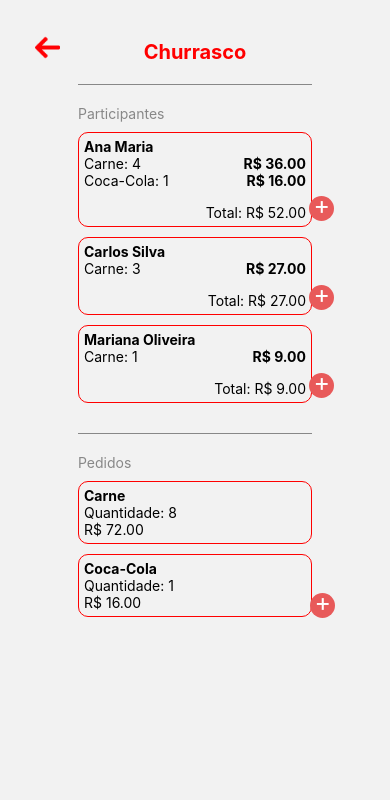
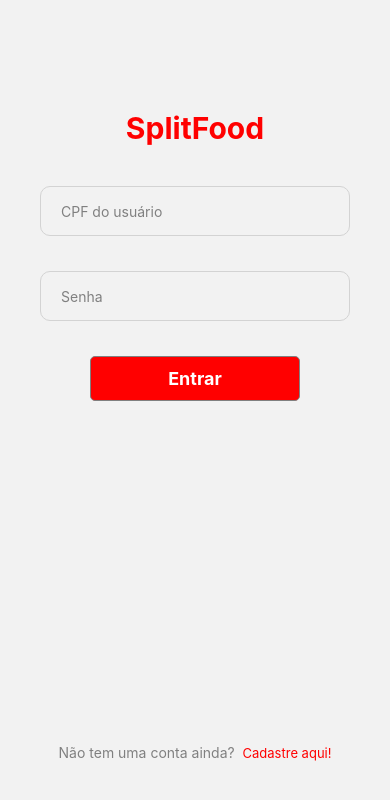
Before and after one commit to vitor-a14/splitfood-front, a React Native app: screen / in a window 390 px wide. Shown: the top 800 px of the page. Built offline with nearby package versions, Linux system fonts and the light colour scheme.

Commit message:
group view popup tweaks

```diff
--- a/App.js
+++ b/App.js
@@ -18,7 +18,7 @@ const Stack = createStackNavigator();
 export default function App() {
   return (
     <NavigationContainer>
-      <Stack.Navigator initialRouteName='GroupView'>
+      <Stack.Navigator initialRouteName='Opening'>
         <Stack.Screen name="Home" component={Home} options={{headerShown: false}}/>
         <Stack.Screen name="Opening" component={Opening} options={{headerShown: false}}/>
         <Stack.Screen name="Login" component={Login} options={{headerShown: false}} />
--- a/src/auth/Login.js
+++ b/src/auth/Login.js
@@ -102,6 +102,7 @@ export default function Login() {
                 <TextInput
                     style={styles.input}
                     placeholder='CPF do usuário'
+                    placeholderTextColor="gray"
                     value={formData.cpf}
                     onChangeText={(value) => handleChange('cpf', value)}
                     autoCorrect={false}
@@ -110,6 +111,7 @@ export default function Login() {
                 <TextInput
                     style={styles.input}
                     placeholder='Senha'
+                    placeholderTextColor="gray"
                     secureTextEntry
                     value={formData.password}
                     onChangeText={(value) => handleChange('password', value)}
--- a/src/auth/SignUp.js
+++ b/src/auth/SignUp.js
@@ -87,18 +87,21 @@ export default function SignUp() {
         <TextInput
           style={styles.input}
           placeholder="CPF"
+          placeholderTextColor="gray"
           value={state.cpf}
           onChangeText={(value) => handleInputChange("cpf", value)}
         />
         <TextInput
           style={styles.input}
           placeholder="Nome de usuário"
+          placeholderTextColor="gray"
           value={state.username}
           onChangeText={(value) => handleInputChange("username", value)}
         />
         <TextInput
           style={styles.input}
           placeholder="Senha"
+          placeholderTextColor="gray"
           secureTextEntry
           value={state.password}
           onChangeText={(value) => handleInputChange("password", value)}
--- a/src/components/NewItemForGroupPopUp.js
+++ b/src/components/NewItemForGroupPopUp.js
@@ -37,6 +37,7 @@ export default function NewItemForGroupPopUp({ visible, onClose }) {
           <TextInput
             style={styles.input}
             placeholder="Nome do item"
+            placeholderTextColor="gray"
             value={formData.cpf}
             onChangeText={(value) => handleChange("itemName", value)}
             autoCorrect={false}
--- a/src/components/NewItemForUserPopUp.js
+++ b/src/components/NewItemForUserPopUp.js
@@ -6,7 +6,6 @@ import {
   View,
   Pressable,
   StyleSheet,
-  TextInput,
 } from "react-native";
 import { InputNumber } from "primereact/inputnumber";
 import "primereact/resources/themes/lara-light-cyan/theme.css";
@@ -30,6 +29,9 @@ export default function ItemForUserPopup({ visible, onClose, items }) {
     }));
   };
 
+  const [open, setOpen] = useState(false);
+  const [value, setValue] = useState(null);
+
   return (
     <Modal
       animationType="fade"
@@ -41,12 +43,13 @@ export default function ItemForUserPopup({ visible, onClose, items }) {
         <View style={styles.modalView}>
           <Text style={styles.modalTitle}>Adicionar novo item</Text>
           <DropDownPicker
-            items={formattedItems} // Use formattedItems array
-            defaultValue={formData.itemName} // Set default value
-            containerStyle={styles.dropdownContainer}
-            style={styles.dropdownStyle}
-            dropDownStyle={styles.dropdown}
-            onChangeItem={(item) => handleChange("itemName", item.value)} // Use item.value as selected item
+            open={open}
+            value={value}
+            items={formattedItems}
+            setOpen={setOpen}
+            placeholder="Selecione um item"
+            setValue={setValue}
+            onChangeItem={(item) => handleChange("itemName", item.value)}
           />
 
           <Text style={styles.modalMessage}>Quantidade:</Text>
@@ -92,10 +95,10 @@ const styles = StyleSheet.create({
   input: {
     height: 50,
     paddingHorizontal: 20,
-    borderColor: "#D3D3D3", // Slightly grey border color
+    borderColor: "#D3D3D3",
     borderWidth: 1,
-    borderRadius: 10, // Rounded corners
-    marginBottom: 20, // Increase space between inputs
+    borderRadius: 10,
+    marginBottom: 20,
   },
   modalView: {
     backgroundColor: "white",
@@ -112,6 +115,7 @@ const styles = StyleSheet.create({
   modalMessage: {
     textAlign: "center",
     marginBottom: 20,
+    marginTop: 20,
   },
   confirmButton: {
     marginTop: 20,
@@ -135,14 +139,4 @@ const styles = StyleSheet.create({
     paddingVertical: 10,
     paddingHorizontal: 20,
   },
-  dropdownContainer: {
-    height: 40,
-    marginBottom: 20,
-  },
-  dropdownStyle: {
-    backgroundColor: "#fafafa",
-  },
-  dropdown: {
-    backgroundColor: "#fafafa",
-  },
 });
--- a/src/screens/GroupView.js
+++ b/src/screens/GroupView.js
@@ -21,15 +21,13 @@ export default function GroupView() {
   //dados do grupo que vieram da tela principal
   const navigation = useNavigation();
   const route = useRoute();
-  //const [group, setGroup] = useState(route.params.groupData);
-
-  //const isManager = group.creator_id == window.userData.cpf;
-  //console.log(isManager);
+  const [group, setGroup] = useState(route.params.groupData);
+  const isManager = group.creator_id == window.userData.cpf;
 
   //mock
   const { groupsMock, findUserByCPF } = useMockData();
-  const [group, setGroup] = useState(groupsMock[1]);
-  const isManager = true;
+  //const [group, setGroup] = useState(groupsMock[1]);
+  //const isManager = true;
 
   const [newGroupItemPopUp, setNewGroupItemPopUp] = useState(false);
   const [newUserItemPopUp, setNewUserItemPopUp] = useState(false);
```
